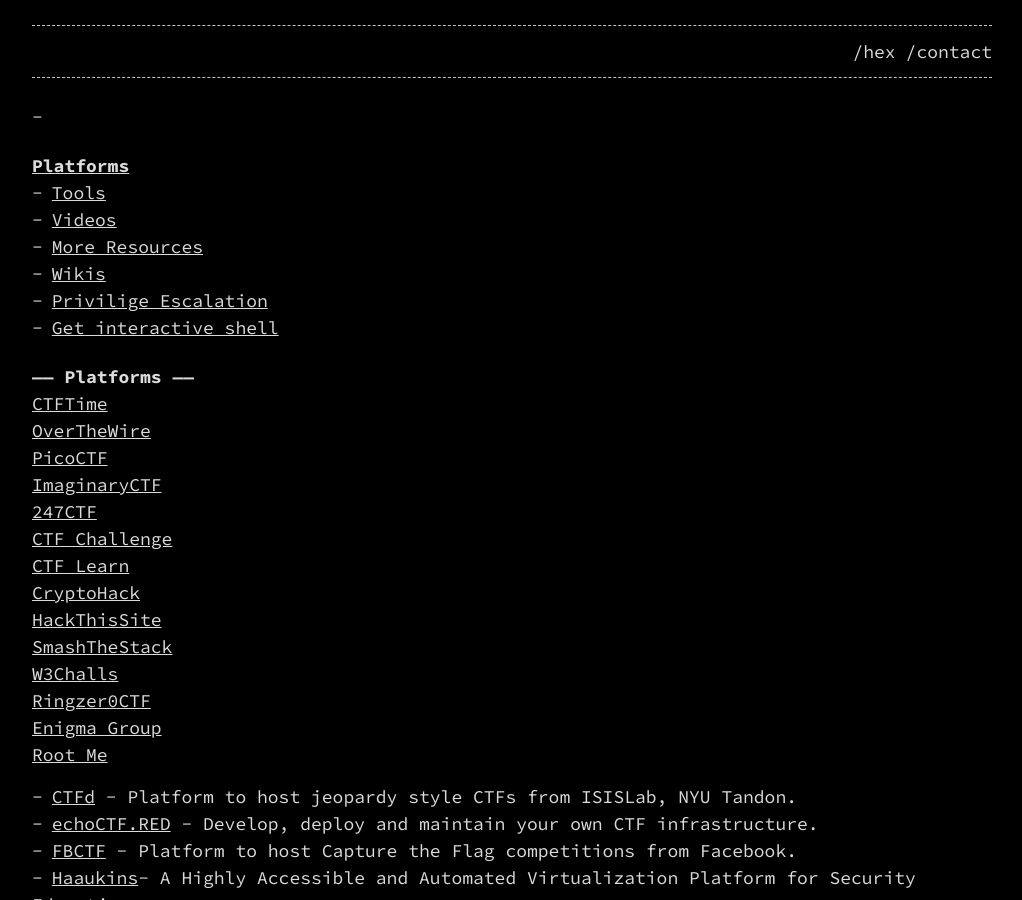
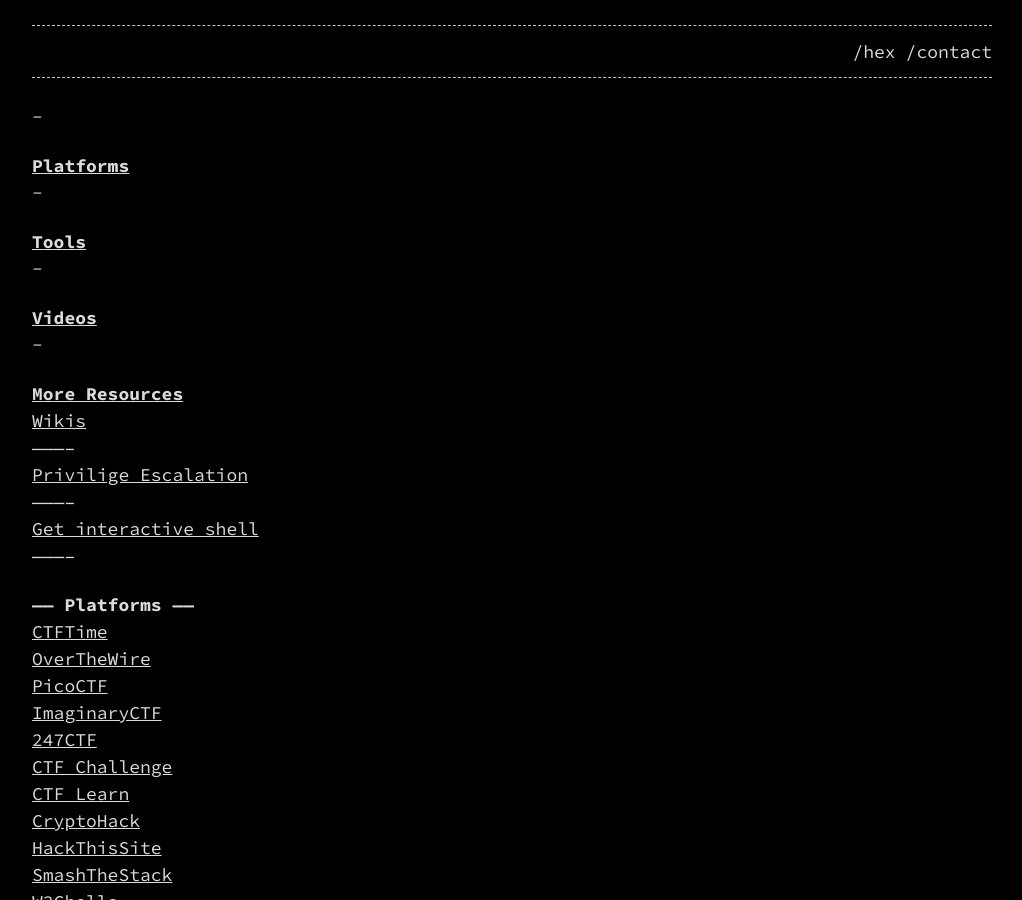
Before and after one commit to imlosingbut2you/imlosingbut2you.github.io, a Jekyll site: the page built from _posts/2024-08-08-ctf.markdown, in a window 1280 px wide and 900 px high. Shown: the whole window, without its empty margins (128-1150 px from the left). Built offline with Jekyll 4.4.1, drawn with Linux system fonts in a browser that asks for light colours.

```diff
--- a/_posts/2024-08-08-ctf.markdown
+++ b/_posts/2024-08-08-ctf.markdown
@@ -8,11 +8,17 @@ categories:
 - [Platforms](#platforms)
 -----------
 - [Tools](#tools)
+-----------
 - [Videos](#videos)
+-----------
 - [More Resources](#more-resources)
-- [Wikis](#wikis)
-- [Privilige Escalation](#privilige-escalation)
-- [Get interactive shell](#get-interactive-shell)
+-----------
+[Wikis](#wikis)
+-----------
+[Privilige Escalation](#privilige-escalation)
+-----------
+[Get interactive shell](#get-interactive-shell)
+-----------
 
 
 # ------ Platforms ------
```
